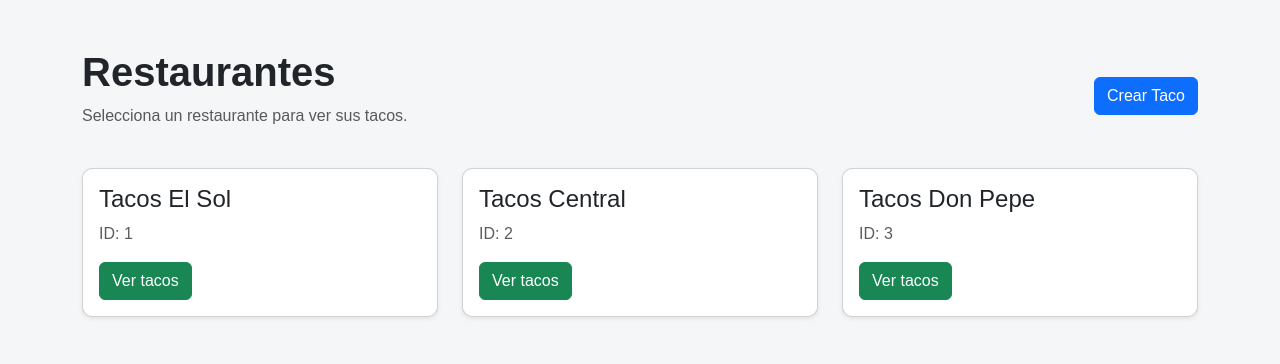
After one commit to AnniMillara/proyecto_tacos, a Flask app: page /restaurantes in a window 1280 px wide. The commit adds this page. Shown: the top 364 px of the page. Run offline with Flask 3, Linux system fonts and the light colour scheme; data comes from the database, SQL or seed files in the repository.

Commit message:
Tacos actualizados

```diff
--- a/esquema_tacos.sql
+++ b/esquema_tacos.sql
@@ -1,10 +1,8 @@
--- ESQUEMA DE BASE DE DATOS
 DROP SCHEMA IF EXISTS `esquema_tacos`;
 CREATE SCHEMA IF NOT EXISTS `esquema_tacos`
     DEFAULT CHARACTER SET utf8;
 USE `esquema_tacos`;
 
--- TABLA REASTAURANTE
 CREATE TABLE IF NOT EXISTS restaurantes (
     id INT AUTO_INCREMENT PRIMARY KEY,
     nombre VARCHAR(45) NOT NULL,
@@ -13,28 +11,28 @@ CREATE TABLE IF NOT EXISTS restaurantes (
         ON UPDATE CURRENT_TIMESTAMP
 );
 
--- TABLA TACOS
-CREATE TABLE IF NOT EXISTS `tacos` (
-    `id` INT NOT NULL AUTO_INCREMENT,
-    `tortilla` VARCHAR(45) NULL,
-    `guiso` VARCHAR(45) NULL,
-    `salsa` VARCHAR(45) NULL,
-    `created_at` DATETIME NULL DEFAULT CURRENT_TIMESTAMP,
-    `updated_at` DATETIME NULL DEFAULT CURRENT_TIMESTAMP ON UPDATE CURRENT_TIMESTAMP,
-    PRIMARY KEY (`id`)
-) ENGINE = InnoDB;
+CREATE TABLE IF NOT EXISTS tacos (
+    id INT AUTO_INCREMENT PRIMARY KEY,
+    tortilla VARCHAR(45),
+    guiso VARCHAR(45),
+    salsa VARCHAR(45),
+    restaurante_id INT NOT NULL,          -- 👈 FALTABA
+    created_at DATETIME DEFAULT CURRENT_TIMESTAMP,
+    updated_at DATETIME DEFAULT CURRENT_TIMESTAMP
+        ON UPDATE CURRENT_TIMESTAMP,
+    CONSTRAINT fk_tacos_restaurantes
+        FOREIGN KEY (restaurante_id)
+        REFERENCES restaurantes(id)
+);
 
--- PRUEBAS
-INSERT INTO restaurantes(nombre)
-VALUES
-	("Tacos El Sol"),
-	("Tacos Central"),
-	("Tacos Don Pepe");
+INSERT INTO restaurantes(nombre) VALUES
+  ("Tacos El Sol"),
+  ("Tacos Central"),
+  ("Tacos Don Pepe");
 
-INSERT INTO tacos (tortilla, guiso, salsa, restaurante_id)
-VALUES
-	("Maíz", "Carne", "Verde", 1),
-	("Harina", "Pollo", "Roja", 1),
-	("Maíz", "Carnitas", "Verde", 2),
-	("Maíz", "Pastor", "Picante", 2),
-	("Harina", "Barbacoa", "Roja", 3);
+INSERT INTO tacos (tortilla, guiso, salsa, restaurante_id) VALUES
+  ("Maíz",  "Carne",    "Verde",   1),
+  ("Harina","Pollo",    "Roja",    1),
+  ("Maíz",  "Carnitas", "Verde",   2),
+  ("Maíz",  "Pastor",   "Picante", 2),
+  ("Harina","Barbacoa", "Roja",    3);
--- a/flask_app/controllers/tacos.py
+++ b/flask_app/controllers/tacos.py
@@ -1,7 +1,4 @@
-# ==========================================================
 # CONTROLADOR DE TACOS
-# ==========================================================
-
 from flask_app import app
 from flask import (
     render_template,
@@ -9,16 +6,23 @@ from flask import (
     request,
     url_for
 )
-
 from flask_app.models.taco import Taco
+from flask_app.models.restaurante import Restaurante
 
 # INICIO
 @app.route("/")
 def index():
     """
-    Muestra el formulario principal para crear un taco.
+    Muestra el formulario para crear un taco.
+    También recupera todos los restaurantes para que
+    el usuario pueda seleccionar uno.
     """
-    return render_template("index.html")
+
+    todos_restaurantes = Restaurante.get_all()
+    return render_template(
+        "index.html",
+        todos_restaurantes=todos_restaurantes
+    )
 
 # CREATE
 # Crear taco
@@ -28,10 +32,11 @@ def crear():
     Recibe el formulario y crea un taco.
     """
     datos = {
-        "tortilla": request.form["tortilla"],
-        "guiso": request.form["guiso"],
-        "salsa": request.form["salsa"]
-    }
+        "tortilla": request.form["tortilla"].strip(),
+        "guiso": request.form["guiso"].strip(),
+        "salsa": request.form["salsa"].strip(),
+        "restaurante_id": request.form["restaurante_id"]
+        }
     Taco.save(datos)
     return redirect(url_for("tacos"))
 
@@ -47,6 +52,38 @@ def tacos():
     return render_template(
         "resultados.html",
         todos_tacos=todos_los_tacos
+    )
+
+# READ
+# Restaurantes + Tacos
+@app.route("/restaurantes/<int:id>")
+def restaurante(id):
+    """
+    Muestra un restaurante junto con
+    todos sus tacos relacionados.
+    """
+    datos = {"id": id}
+
+    restaurante = Restaurante.get_restaurante_y_tacos(datos)
+    if restaurante is None:
+        return (
+            "Restaurante no encontrado", 404
+        )
+    return render_template(
+        "restaurante.html",
+        restaurante=restaurante
+    )
+
+#Listado de restaurantes
+@app.route("/restaurantes")
+def restaurantes():
+    """
+    Muestra todos los restaurantes.
+    """
+    todos_restaurantes = Restaurante.get_all()
+    return render_template(
+        "restaurantes.html",
+        restaurantes=todos_restaurantes
     )
 
 # READ
@@ -95,6 +132,7 @@ def actualizar(taco_id):
         "id": taco_id,
         "tortilla": request.form["tortilla"],
         "guiso": request.form["guiso"],
+        "salsa": request.form["salsa"],
         "salsa": request.form["salsa"]
     }
 
--- a/flask_app/models/restaurante.py
+++ b/flask_app/models/restaurante.py
@@ -0,0 +1,171 @@
+# MODELO RESTAURANTE
+from flask_app.config.mysqlconnection import connectToMySQL
+from flask_app.models.taco import Taco
+
+
+class Restaurante:
+    def __init__(self, data):
+        """
+        Convierte un registro de MySQL
+        en un objeto Restaurante.
+        """
+        self.id = data["id"]
+        self.nombre = data["nombre"]
+        self.created_at = data["created_at"]
+        self.updated_at = data["updated_at"]
+        # Lista donde posteriormente almacenaremos
+        # los objetos Taco relacionados.
+        self.tacos = []
+
+    # CREATE
+    @classmethod
+    def save(cls, datos):
+        """
+        Crea un nuevo restaurante.
+        """
+        query = """
+            INSERT INTO restaurantes(nombre)
+            VALUES (%(nombre)s);
+        """
+        return connectToMySQL(
+            "esquema_tacos"
+        ).query_db(
+            query,
+            datos
+        )
+
+    # READ
+    # Obtener todos los restaurantes
+    @classmethod
+    def get_all(cls):
+        """
+        Recupera todos los restaurantes.
+        """
+        query = """
+            SELECT
+                id,
+                nombre,
+                created_at,
+                updated_at
+            FROM restaurantes
+            ORDER BY id;
+        """
+
+        resultados = connectToMySQL(
+            "esquema_tacos"
+        ).query_db(
+            query
+        )
+        restaurantes = []
+
+        for restaurante in resultados:
+            restaurantes.append(
+                cls(restaurante)
+            )
+        return restaurantes
+
+    # READ
+    # Restaurante + Tacos
+    @classmethod
+    def get_restaurante_y_tacos(cls, datos):
+        """
+        Recupera un restaurante junto con
+        todos los tacos relacionados.
+        """
+
+        query = """
+            SELECT
+                restaurantes.id
+                    AS restaurante_id,
+                restaurantes.nombre
+                    AS restaurante_nombre,
+                restaurantes.created_at
+                    AS restaurante_created_at,
+                restaurantes.updated_at
+                    AS restaurante_updated_at,
+                tacos.id
+                    AS taco_id,
+                tacos.tortilla
+                    AS taco_tortilla,
+                tacos.guiso
+                    AS taco_guiso,
+                tacos.salsa
+                    AS taco_salsa,
+                tacos.restaurante_id
+                    AS taco_restaurante_id,
+                tacos.created_at
+                    AS taco_created_at,
+                tacos.updated_at
+                    AS taco_updated_at
+            FROM restaurantes
+            LEFT JOIN tacos
+                ON tacos.restaurante_id = restaurantes.id
+            WHERE restaurantes.id = %(id)s;
+        """
+
+        resultados = connectToMySQL(
+            "esquema_tacos"
+        ).query_db(
+            query,
+            datos
+        )
+        # Si no existe el restaurante.
+        if not resultados:
+            return None
+
+        # Crear objeto Restaurante.
+        restaurante_data = {
+            "id": resultados[0][
+                "restaurante_id"
+            ],
+            "nombre": resultados[0][
+                "restaurante_nombre"
+            ],
+            "created_at": resultados[0][
+                "restaurante_created_at"
+            ],
+            "updated_at": resultados[0][
+                "restaurante_updated_at"
+            ]
+        }
+        restaurante = cls(
+            restaurante_data
+        )
+
+        # Recorrer los resultados del JOIN.
+        for fila_en_db in resultados:
+            # Como utilizamos LEFT JOIN, el restaurante puede
+            # no tener tacos.
+            #
+            # En ese caso taco_id será None.
+            if fila_en_db["taco_id"] is not None:
+                datos_taco = {
+                    "id": fila_en_db[
+                        "taco_id"
+                    ],
+                    "tortilla": fila_en_db[
+                        "taco_tortilla"
+                    ],
+                    "guiso": fila_en_db[
+                        "taco_guiso"
+                    ],
+                    "salsa": fila_en_db[
+                        "taco_salsa"
+                    ],
+                    "restaurante_id": fila_en_db[
+                        "taco_restaurante_id"
+                    ],
+                    "created_at": fila_en_db[
+                        "taco_created_at"
+                    ],
+                    "updated_at": fila_en_db[
+                        "taco_updated_at"
+                    ]
+                }
+
+                # Convertimos el diccionario en un objeto Taco
+                # y lo agregamos al restaurante.
+                restaurante.tacos.append(
+                    Taco(datos_taco)
+                )
+        return restaurante
--- /dev/null
+++ b/flask_app/templates/restaurantes.html
@@ -0,0 +1,49 @@
+<!DOCTYPE html>
+<html lang="es">
+
+<head>
+    <meta charset="UTF-8">
+    <meta name="viewport" content="width=device-width, initial-scale=1.0">
+    <title>Restaurantes</title>
+    <link href="https://cdn.jsdelivr.net/npm/bootstrap@5.3.7/dist/css/bootstrap.min.css" rel="stylesheet">
+    <link rel="stylesheet" href="{{ url_for('static', filename='css/style.css') }}">
+</head>
+
+<body>
+    <div class="container py-5">
+        <div class="d-flex justify-content-between align-items-center mb-4">
+            <div>
+                <h1>Restaurantes</h1>
+                <p class="text-muted">Selecciona un restaurante para ver sus tacos.</p>
+            </div>
+
+            <a href="{{ url_for('index') }}" class="btn btn-primary">Crear Taco</a>
+        </div>
+        {% if restaurantes %}
+
+        <div class="row g-4">
+            {% for restaurante in restaurantes %}
+            <div class="col-12 col-md-6 col-lg-4">
+                <div class="card h-100 shadow-sm">
+                    <div class="card-body">
+                        <h2 class="h4">{{ restaurante.nombre }}</h2>
+
+                        <p class="text-muted">ID: {{ restaurante.id }}</p>
+                        <a href="{{ url_for(
+                                    'restaurante',
+                                    id=restaurante.id
+                                ) }}" class="btn btn-success">
+                            Ver tacos</a>
+                    </div>
+                </div>
+            </div>
+            {% endfor %}
+        </div>
+
+        {% else %}
+        <div class="alert alert-info">No existen restaurantes registrados.</div>
+        {% endif %}
+    </div>
+</body>
+
+</html>
--- /dev/null
+++ b/static/css/style.css
@@ -0,0 +1,82 @@
+/* ==========================================================
+   ESTILOS GENERALES
+========================================================== */
+
+body {
+    background-color: #f5f6f8;
+    color: #212529;
+    font-family: Arial, Helvetica, sans-serif;
+}
+
+
+h1 {
+    font-weight: 700;
+}
+
+
+.card,
+.form-card {
+    border-radius: 10px;
+}
+
+
+.form-card {
+    max-width: 650px;
+    margin: 0 auto;
+    padding: 35px;
+    background-color: #ffffff;
+    box-shadow: 0 4px 18px rgba(0, 0, 0, 0.08);
+}
+
+
+.page-header {
+    display: flex;
+    justify-content: space-between;
+    align-items: center;
+    gap: 20px;
+    margin-bottom: 30px;
+}
+
+
+.taco-card {
+    transition:
+        transform 0.2s ease,
+        box-shadow 0.2s ease;
+}
+
+
+.taco-card:hover {
+    transform: translateY(-4px);
+    box-shadow:
+        0 8px 20px rgba(0, 0, 0, 0.12);
+}
+
+
+.form-control,
+.form-select {
+    border-radius: 6px;
+}
+
+
+.btn {
+    border-radius: 6px;
+}
+
+
+@media (max-width: 768px) {
+
+    .page-header {
+        align-items: flex-start;
+        flex-direction: column;
+    }
+
+}
+
+
+@media (max-width: 576px) {
+
+    .form-card {
+        padding: 20px;
+    }
+
+}
```
Also changed, not shown: flask_app/models/taco.py (+9 -3 lines), flask_app/templates/index.html (+43 -16 lines), flask_app/templates/restaurante.html (added, +71 -0 lines), resources/restaurantes.png (added).
